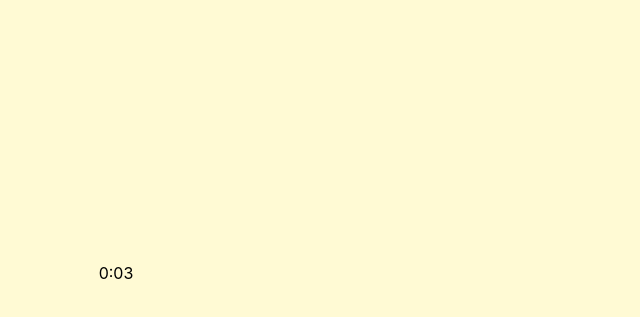
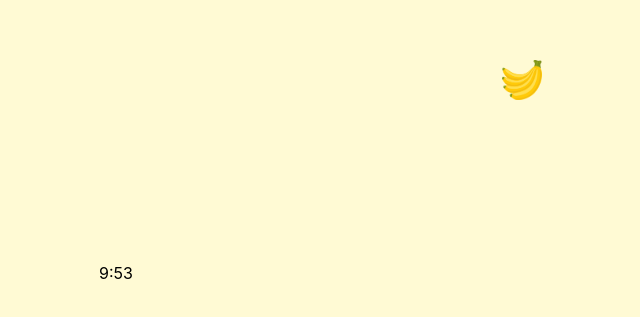
Before and after one commit to PotatoRicky/Flagship-Hackathon, a React (Create React App) app in the folder monkey/: page / in a window 1280 px wide. Shown: the part 127-444 px from the top of the page, without its empty margins (524-1164 px from the left). Built offline with nearby package versions, Linux system fonts and the light colour scheme.

Commit message:
made random banana spawn

```diff
--- a/monkey/src/App.css
+++ b/monkey/src/App.css
@@ -1,7 +1,7 @@
 .App {
   text-align: center;
   background-color: #FFFAD4;
-  height: 100vh; /* Optional: Makes the background cover the entire viewport */
+  height: 100vh;
   display: flex;
   justify-content: center;
   align-items: center;
@@ -18,3 +18,7 @@
   font-size: calc(10px + 2vmin);
   color: #FFFAD4;
 }
+
+.banana {
+  position: absolute;
+}
--- a/monkey/src/App.jsx
+++ b/monkey/src/App.jsx
@@ -1,8 +1,17 @@
 import React, { useState, useEffect } from 'react';
 import './App.css';
+import banana from './banana.jpg';
+
+function spawnBanana () {
+  const screenWidth = window.innerWidth;
+  const screenHeight = window.innerHeight;
+  const bananaHeight = Math.floor(Math.random() * (screenHeight - 40));
+  const bananaWidth = Math.floor(Math.random() * (screenWidth - 40));
+  return { bananaHeight, bananaWidth };
+}
 
 function useTimer() {
-  const startSeconds = 10;
+  const startSeconds = 600;
   const [time, setTime] = useState(startSeconds);
 
   useEffect(() => {
@@ -24,10 +33,20 @@ function useTimer() {
 
 function App() {
   const { minutes, seconds } = useTimer();
+  const { bananaHeight, bananaWidth } = spawnBanana();
   return (
-    <div className="App">
-      <p id="timer">{minutes}:{seconds < 10 ? '0' + seconds : seconds}</p>
-    </div>
+    <>
+      <div className="App">
+        <p id="timer">{minutes}:{seconds < 10 ? '0' + seconds : seconds}</p>
+        <img src={banana} alt='banana' style={{
+          position: 'absolute',
+          top: `${bananaHeight}px`,
+          left: `${bananaWidth}px`,
+          width: '40px',
+          height: '40px'
+          }}></img>
+      </div>
+    </>
   );
 }
 
```
Also changed, not shown: monkey/src/banana.jpg (added).
